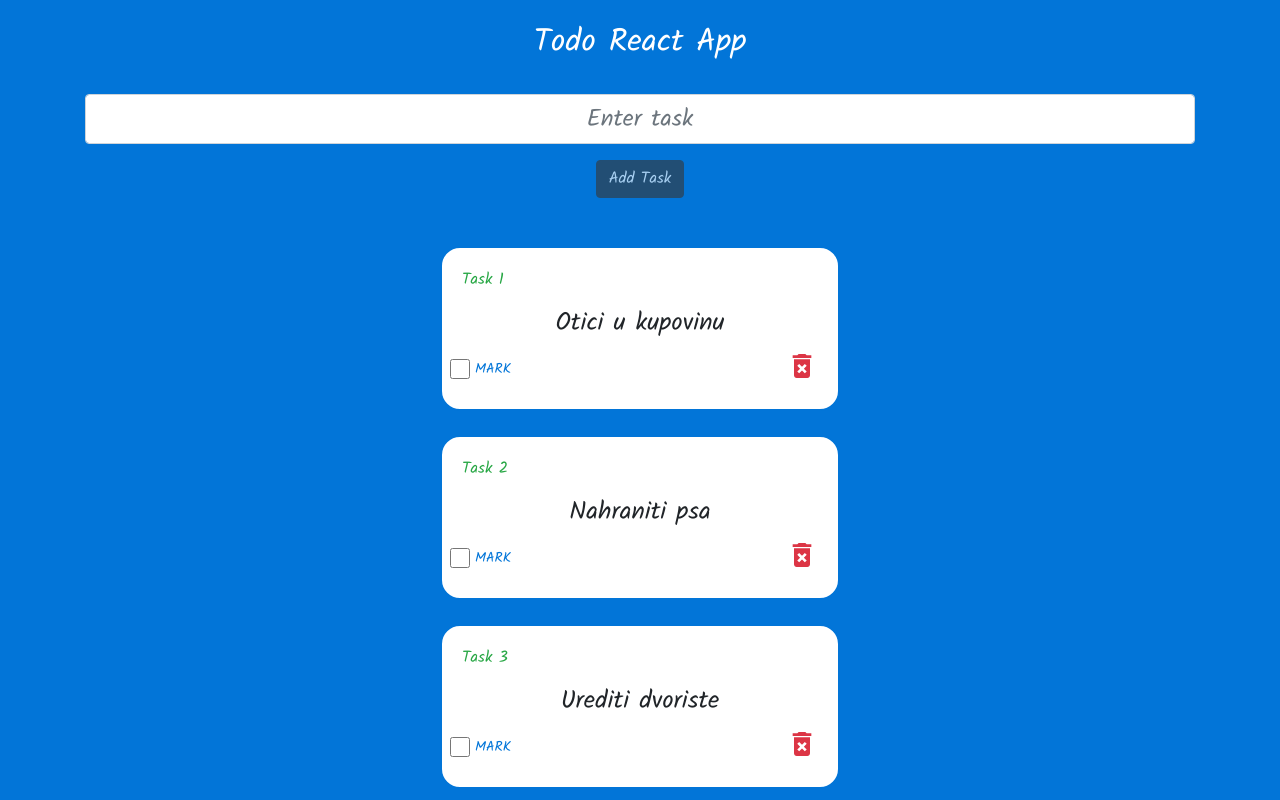
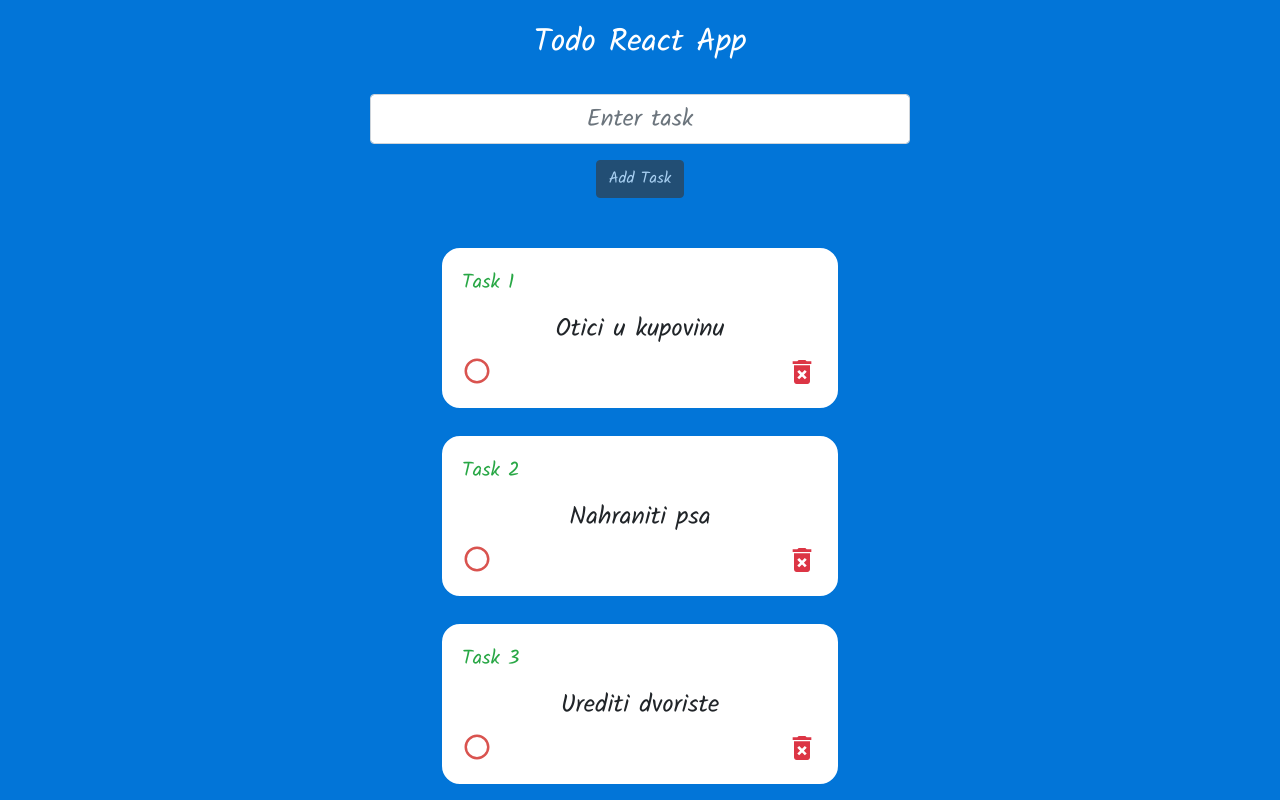
Before and after one commit to nebojsadj/Todo-React, a React (Create React App) app: page / in a window 1280 px wide. Built offline with nearby package versions, Linux system fonts and the light colour scheme.

Commit message:
adding check icons

```diff
--- a/src/components/AddTodo.js
+++ b/src/components/AddTodo.js
@@ -16,7 +16,11 @@ function AddTodo() {
     <Container>
       <h2 className="text-white text-center mt-4">Todo React App</h2>
       <Row className="mt-2">
-        <Col className="mt-4">
+        <Col
+          md={{ span: 6, offset: 3 }}
+          xs={{ span: 10, offset: 1 }}
+          className="mt-4"
+        >
           <Form.Control
             onChange={(e) => setTask(e.target.value)}
             type="text"
--- a/src/components/Todo.js
+++ b/src/components/Todo.js
@@ -1,8 +1,12 @@
 import React from "react";
 import { mark_action, delete_action } from "../redux/actionCreators";
 import { useDispatch } from "react-redux";
-import { Card, Form } from "react-bootstrap";
+import { Card } from "react-bootstrap";
 import { MdDeleteForever } from "react-icons/md";
+import {
+  RiCheckboxCircleLine,
+  RiCheckboxBlankCircleLine,
+} from "react-icons/ri";
 
 function Todo({ todo, index }) {
   const dispatch = useDispatch();
@@ -17,21 +21,30 @@ function Todo({ todo, index }) {
       }}
     >
       <Card.Body>
-        <Card.Text className="text-success">Task {index + 1}</Card.Text>
+        <Card.Text style={{ fontSize: "20px" }} className="text-success">
+          Task {index + 1}
+        </Card.Text>
         <Card.Title
           className={todo.done ? "done" : "notDone"}
           style={{ fontSize: "25px" }}
         >
           {todo.task}
         </Card.Title>
-        <Form.Check
-          onClick={() => {
-            dispatch(mark_action(index));
-          }}
-          type="checkbox"
-          label="MARK"
-          className="btn-sm text-warning float-left"
-        />
+        {todo.done ? (
+          <RiCheckboxCircleLine
+            onClick={() => {
+              dispatch(mark_action(index));
+            }}
+            style={{ color: "#5cb85c", width: "30px", height: "30px" }}
+          />
+        ) : (
+          <RiCheckboxBlankCircleLine
+            onClick={() => {
+              dispatch(mark_action(index));
+            }}
+            style={{ color: "#d9534f", width: "30px", height: "30px" }}
+          />
+        )}
         <MdDeleteForever
           size="2em"
           onClick={() => dispatch(delete_action(todo.id))}
--- a/src/index.css
+++ b/src/index.css
@@ -23,10 +23,12 @@ input {
   width: 20px;
   height: 20px;
 }
+
 .form-check-label {
   color: #0275d8;
   margin: 5px 5px;
 }
+
 @media all and (max-width: 425px) {
   .card {
     width: 360px !important;
```
